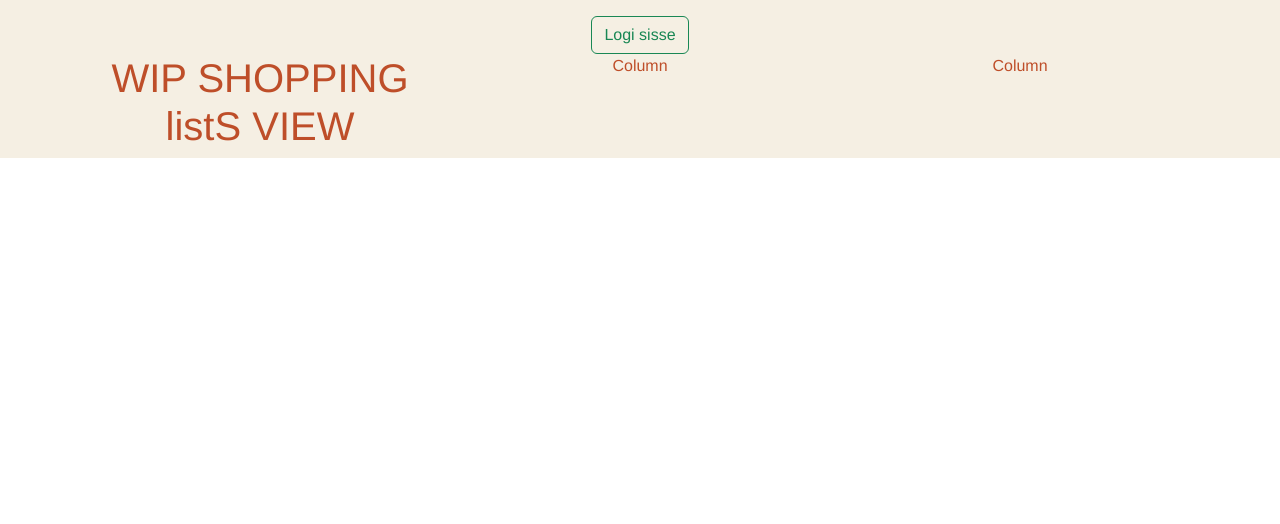
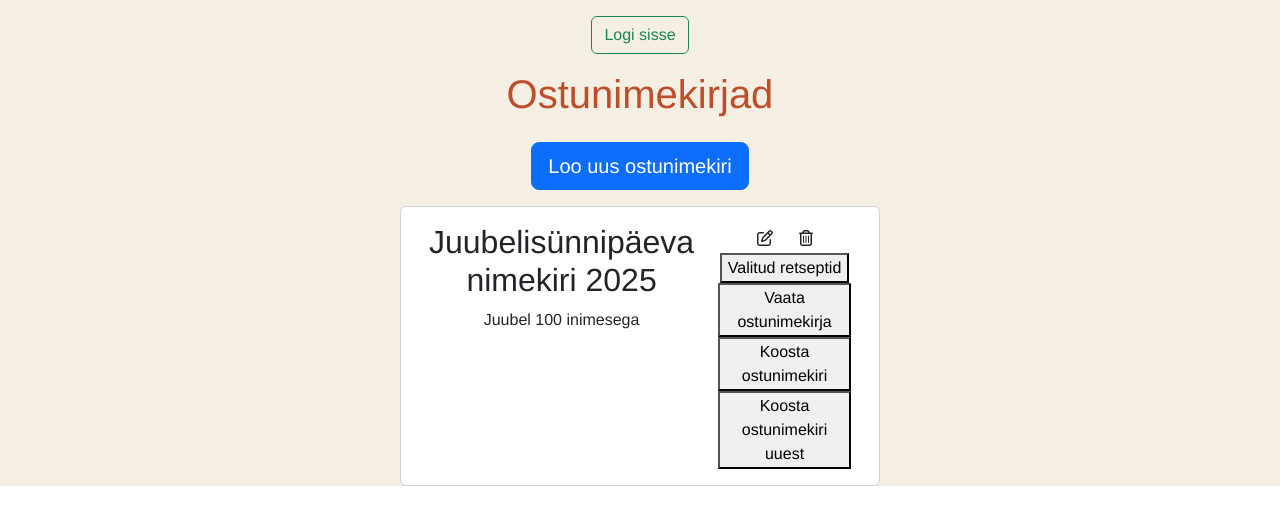
Before and after one commit to Ekoorits/sr8front, a Vue app: page /shopping-lists in a window 1280 px wide. Shown: the top 524 px of the page. Built offline with nearby package versions, Linux system fonts and the light colour scheme.

Commit message:
ShoppingListsView.vue UI finished

```diff
--- a/src/views/ShoppingListsView.vue
+++ b/src/views/ShoppingListsView.vue
@@ -1,22 +1,53 @@
 <template>
   <div class="container text-center">
-    <div class="row">
+    <div class="row mt-3">
       <div class="col">
-        <h1> WIP SHOPPING listS VIEW</h1>
-      </div>
-      <div class="col">
-        Column
-      </div>
-      <div class="col">
-        Column
+        <h1 class=" align-content-end" >Ostunimekirjad</h1>
       </div>
     </div>
+    <div class="row mt-3">
+      <div class="col">
+        <SmallButton label="Loo uus ostunimekiri"/>
+      </div>
+    </div>
+
+    <div class="row mt-3 justify-content-center">
+      <div class="col-auto">
+        <div class="card" style="width: 30rem;">
+          <div class="card-body">
+            <div class="container text-center">
+              <div class="row">
+                <div class="col">
+                  <h2>Juubelisünnipäeva nimekiri 2025</h2>
+                  <p>Juubel 100 inimesega</p>
+                </div>
+                <div class="col">
+                  <EditButtonIcon/>
+                  <DeleteButtonIcon/>
+                  <button>Valitud retseptid</button>
+                  <button>Vaata ostunimekirja</button>
+                  <button>Koosta ostunimekiri</button>
+                  <button>Koosta ostunimekiri uuest</button>
+                </div>
+              </div>
+            </div>
+          </div>
+        </div>
+      </div>
+    </div>
+
+
   </div>
 </template>
 
 <script>
+import SmallButton from "@/components/buttons/SmallButton.vue";
+import EditButtonIcon from "@/components/buttons/EditButtonIcon.vue";
+import DeleteButtonIcon from "@/components/buttons/DeleteButtonIcon.vue";
+
 export default {
   name: 'ShoppingListsView',
+  components: {DeleteButtonIcon, EditButtonIcon, SmallButton},
   data() {
     return {}
   },
```
